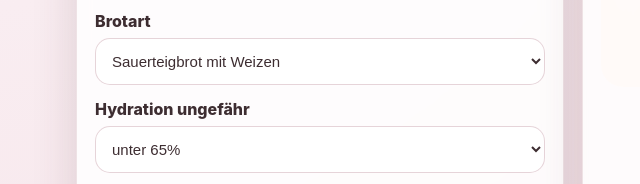
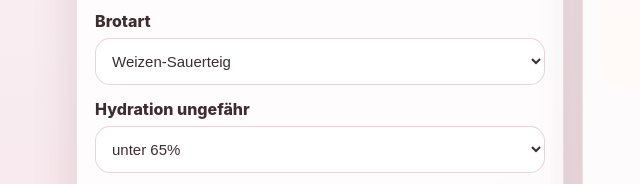
Before and after one commit to felicitasprimus-glitch/krumen-analyse-app, a website: page index.html in a window 1280 px wide. Shown: the part 610-794 px from the top of the page, 90-730 px from the left. Drawn offline with Linux system fonts and the light colour scheme.

Commit message:
index.html

```diff
--- a/index.html
+++ b/index.html
@@ -390,14 +390,14 @@
 
           <div class="field">
             <label for="breadType">Brotart</label>
-            <select id="breadType">
-              <option>Sauerteigbrot mit Weizen</option>
-              <option>Sauerteigbrot mit Dinkel</option>
-              <option>Roggenmischbrot</option>
-              <option>Vollkornbrot</option>
-              <option>Hefe- oder Hybridbrot</option>
-              <option>Ich bin unsicher</option>
-            </select>
+           <select id="breadType">
+  <option value="weizen">Weizen-Sauerteig</option>
+  <option value="dinkel">Dinkel-Sauerteig</option>
+  <option value="roggen">Roggen / Roggenmischbrot</option>
+  <option value="vollkorn">Vollkornbrot</option>
+  <option value="hefebrot">Hefebrot / Hybrid</option>
+  <option value="unbekannt">Ich bin unsicher</option>
+</select>
           </div>
 
           <div class="field">
```
